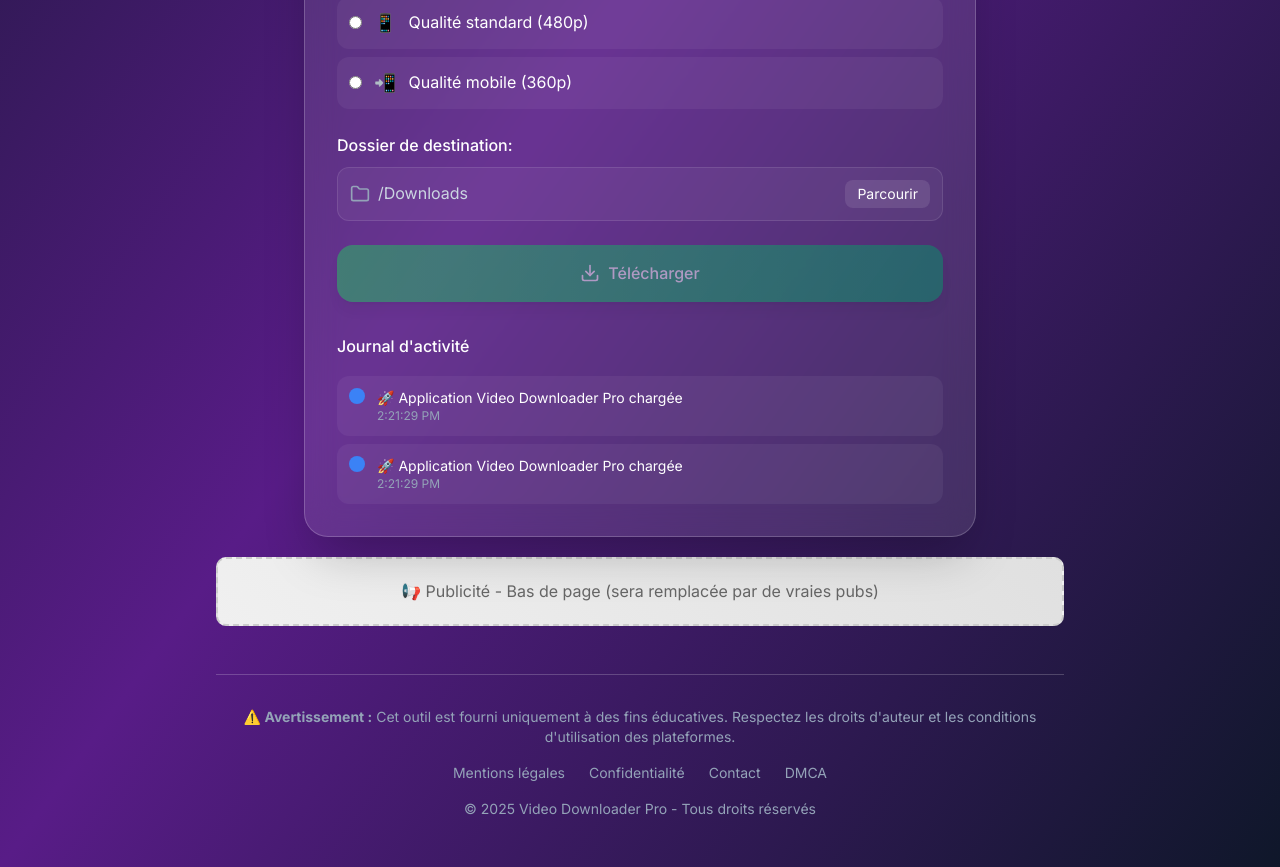
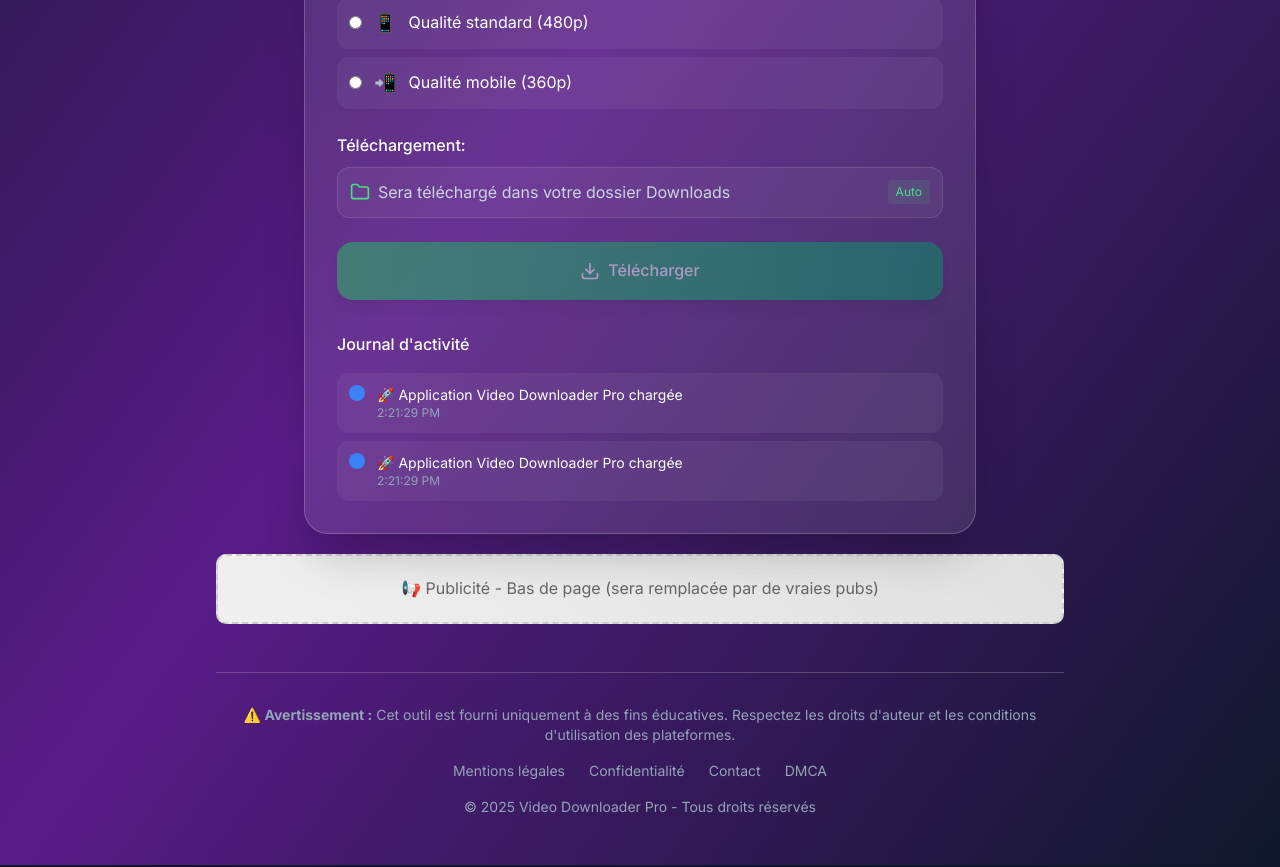
Before and after one commit to neuralartjourney/video-downloader-pro, a React (Create React App) app: page / in a window 1280 px wide. Shown: the part 900-1767 px from the top of the page. Built offline with nearby package versions, Linux system fonts and the light colour scheme.

Commit message:
Remove fake folder selector - use browser default Downloads

```diff
--- a/src/App.js
+++ b/src/App.js
@@ -26,7 +26,6 @@ const VideoDownloader = () => {
   const [videoInfo, setVideoInfo] = useState(null);
   const [selectedQuality, setSelectedQuality] = useState('');
   const [audioOnly, setAudioOnly] = useState(false);
-  const [downloadPath, setDownloadPath] = useState('/Downloads');
   const [logs, setLogs] = useState([]);
   const [progress, setProgress] = useState(0);
 
@@ -247,19 +246,7 @@ const VideoDownloader = () => {
     }
   };
 
-  // Sélection de dossier (simulation pour UX)
-  const selectDownloadFolder = () => {
-    const folders = [
-      '/Downloads',
-      '/Documents/Videos',
-      '/Desktop/Videos',
-      '/Videos'
-    ];
 
-    const randomFolder = folders[Math.floor(Math.random() * folders.length)];
-    setDownloadPath(randomFolder);
-    addLog(`📁 Dossier sélectionné: ${randomFolder}`, 'info');
-  };
 
   const getLogIcon = (type) => {
     switch (type) {
@@ -429,19 +416,13 @@ const VideoDownloader = () => {
               </div>
             </div>
 
-            {/* Download Path */}
+            {/* Download Info */}
             <div className="mb-6">
-              <label className="text-white font-medium mb-2 block">Dossier de destination:</label>
+              <label className="text-white font-medium mb-2 block">Téléchargement:</label>
               <div className="flex items-center gap-2 p-3 rounded-xl bg-white/5 border border-white/10">
-                <Folder className="w-5 h-5 text-slate-400" />
-                <span className="text-slate-300 flex-1">{downloadPath}</span>
-                <button
-                  type="button"
-                  onClick={selectDownloadFolder}
-                  className="px-3 py-1 bg-white/10 hover:bg-white/20 rounded-lg text-white text-sm transition-all duration-300"
-                >
-                  Parcourir
-                </button>
+                <Folder className="w-5 h-5 text-green-400" />
+                <span className="text-slate-300 flex-1">Sera téléchargé dans votre dossier Downloads</span>
+                <span className="text-xs text-green-400 bg-green-400/10 px-2 py-1 rounded">Auto</span>
               </div>
             </div>
 
```
